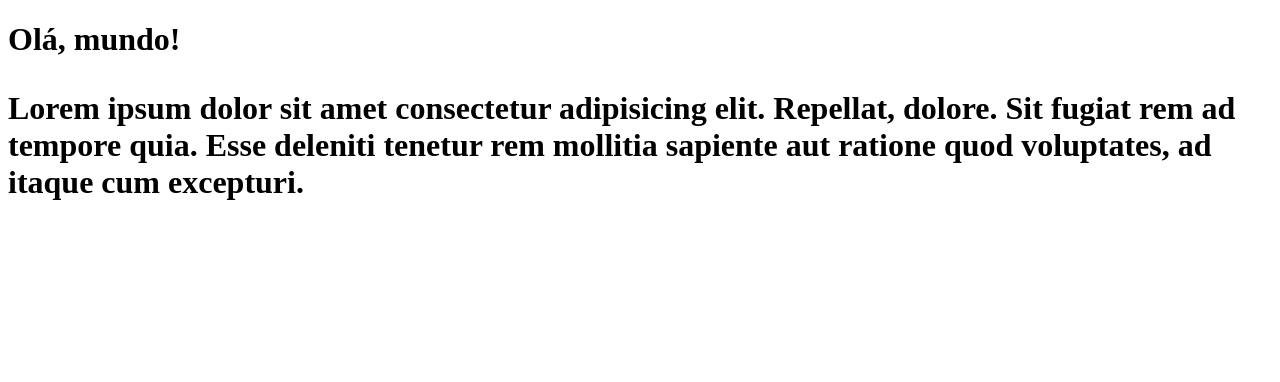
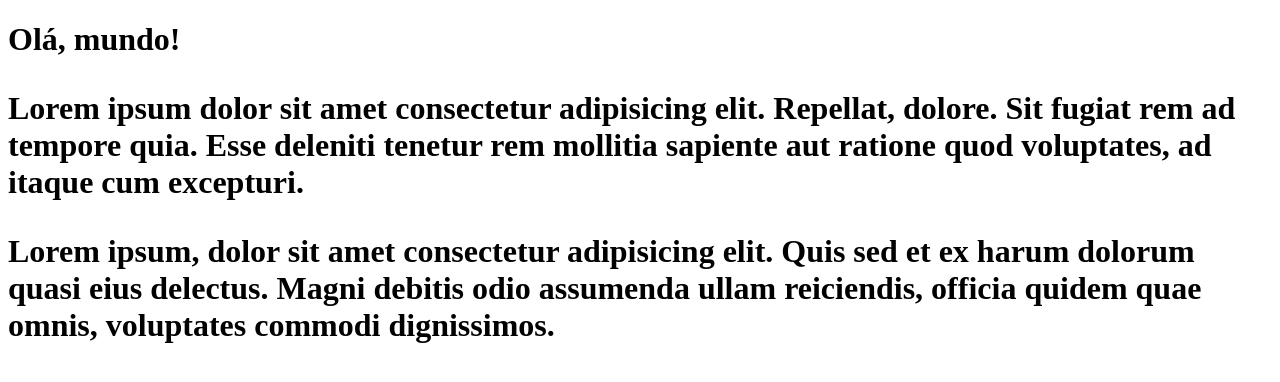
Before and after one commit to NatieleSerafim/Ola_Mundo, a plain HTML site: page siteexemplo/index.html in a window 1280 px wide. Drawn offline with Linux system fonts and the light colour scheme.

Commit message:
Adicionei mais um paragrafo

```diff
--- a/siteexemplo/index.html
+++ b/siteexemplo/index.html
@@ -11,5 +11,8 @@
         <p>Lorem ipsum dolor sit amet consectetur adipisicing elit. Repellat, dolore.
         Sit fugiat rem ad tempore quia. Esse deleniti tenetur rem mollitia sapiente
         aut ratione quod voluptates, ad itaque cum excepturi.
+        <p>Lorem ipsum, dolor sit amet consectetur adipisicing elit. Quis sed et ex harum dolorum quasi eius delectus.
+        Magni debitis odio assumenda ullam reiciendis, officia quidem quae omnis,
+        voluptates commodi dignissimos.
 </body>
 </html>
```
